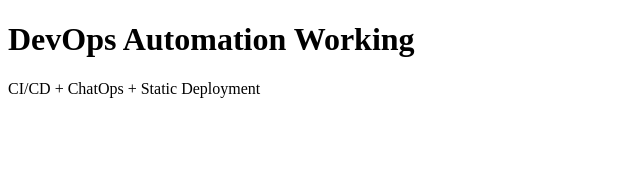
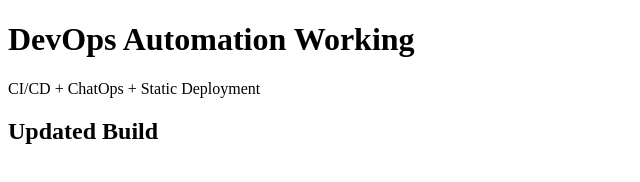
Before and after one commit to Arian-B/devops-webapp, a plain HTML site: page index.html in a window 1280 px wide. Shown: the whole page, without its empty margins (0-640 px from the left). Drawn offline with Linux system fonts and the light colour scheme.

Commit message:
Add heading for updated build section

```diff
--- a/index.html
+++ b/index.html
@@ -6,5 +6,6 @@
 <body>
   <h1>DevOps Automation Working</h1>
   <p>CI/CD + ChatOps + Static Deployment</p>
+  <h2>Updated Build</h2>
 </body>
 </html>
```
